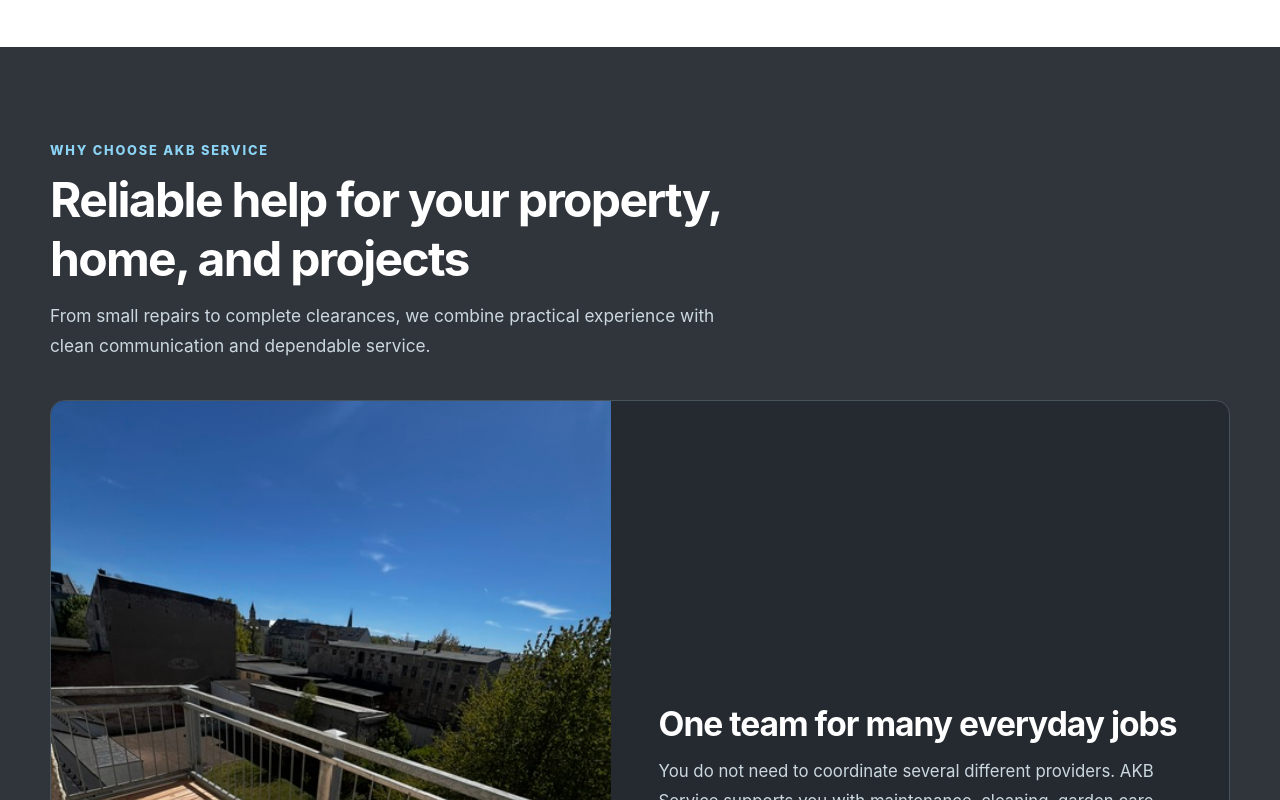
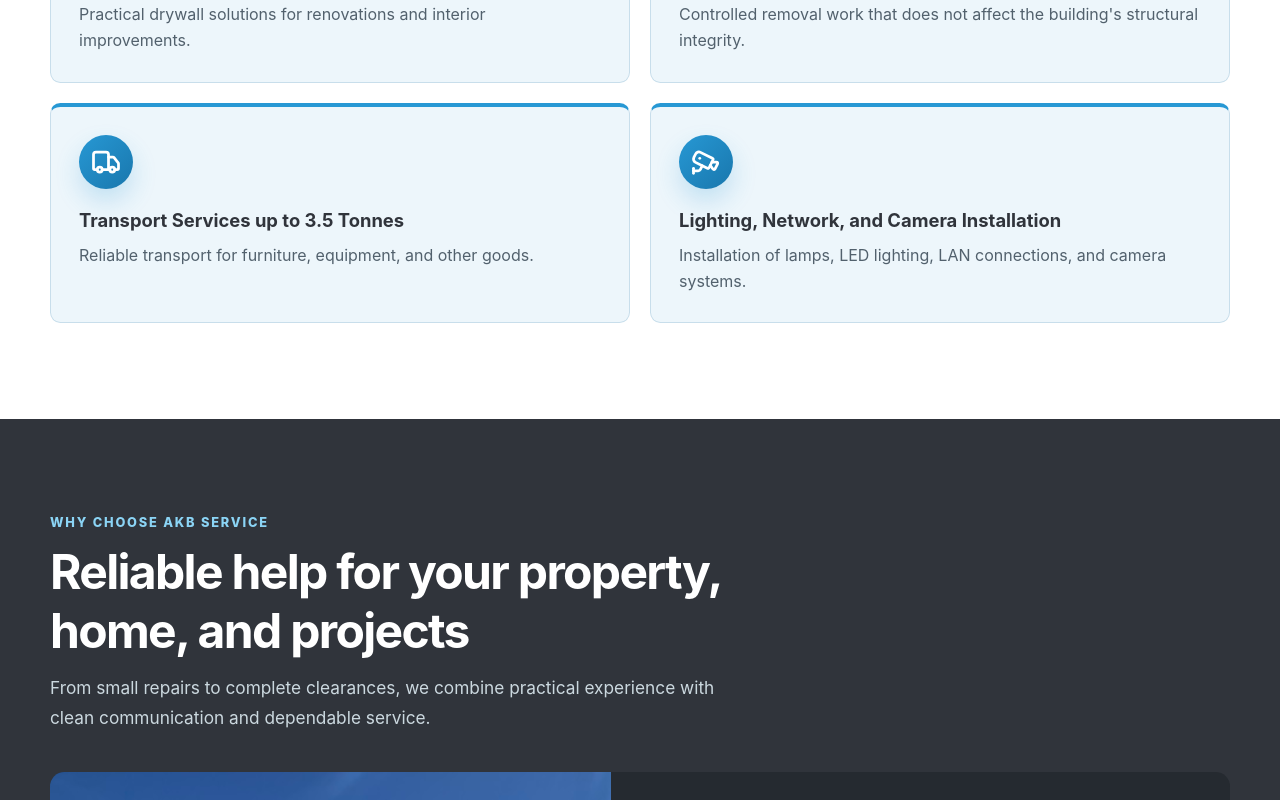
Before and after one commit to Samurai-Ebben/AKB, a React (Vite) app in the folder akb-website/: page / in a window 1280 px wide. Shown: the part 1840-2640 px from the top of the page. Built offline with nearby package versions, Linux system fonts and the light colour scheme.

Commit message:
icons to services

```diff
--- a/akb-website/package.json
+++ b/akb-website/package.json
@@ -11,6 +11,7 @@
   },
   "dependencies": {
     "i18next": "^26.3.3",
+    "lucide-react": "^1.24.0",
     "react": "^19.2.7",
     "react-dom": "^19.2.7",
     "react-i18next": "^17.0.8"
--- a/akb-website/src/App.css
+++ b/akb-website/src/App.css
@@ -211,14 +211,6 @@ main section {
   border-radius: 0.65rem;
 }
 
-.service-card-image {
-  display: block;
-  width: 100%;
-  aspect-ratio: 16 / 9;
-  object-fit: cover;
-  transition: transform 260ms ease;
-}
-
 .service-card.has-image:hover .service-card-image {
   transform: scale(1.025);
 }
@@ -237,6 +229,19 @@ main section {
   margin: 0;
   color: #52616d;
   line-height: 1.65;
+}
+
+.service-icon {
+  display: grid;
+  width: 3.4rem;
+  height: 3.4rem;
+  margin-bottom: 1.25rem;
+  place-items: center;
+  color: var(--color-white);
+  background:
+    linear-gradient(135deg, var(--color-primary), var(--color-primary-dark));
+  border-radius: 50%;
+  box-shadow: 0 12px 24px rgba(39, 152, 212, 0.22);
 }
 
 /* Work gallery */
@@ -433,7 +438,7 @@ main section {
 
 .why-grid {
   display: grid;
-  gap: 1.5rem;
+  gap: 1.2rem;
 }
 
 .why-card {
@@ -441,7 +446,7 @@ main section {
   grid-template-columns: minmax(0, 0.95fr) minmax(0, 1.05fr);
   overflow: hidden;
   background-color: #252a30;
-  border: 1px solid #49535c;
+  /* border: 1px solid #49535c; */
   border-radius: 0.9rem;
 }
 
--- a/akb-website/src/components/ServicesSection.jsx
+++ b/akb-website/src/components/ServicesSection.jsx
@@ -1,5 +1,31 @@
+import {
+  Wrench,
+  Sparkles,
+  Leaf,
+  PackageOpen,
+  Hammer,
+  Layers3,
+  Construction,
+  Pickaxe,
+  Truck,
+  Cctv,
+} from 'lucide-react'
+
 import SectionHeading from './SectionHeading'
-import { serviceIds, serviceImages } from '../data/services'
+import { serviceIds } from '../data/services'
+
+const serviceIcons = {
+  maintenance: Wrench,
+  stairwell: Sparkles,
+  garden: Leaf,
+  clearance: PackageOpen,
+  assembly: Hammer,
+  flooring: Layers3,
+  drywall: Construction,
+  demolition: Pickaxe,
+  transport: Truck,
+  technical: Cctv,
+}
 
 // Services grid.
 // Text comes from translation files. Images are matched automatically by service ID.
@@ -15,24 +41,20 @@ function ServicesSection({ t }) {
 
         <ul className="services-grid">
           {serviceIds.map((id) => {
-            const image = serviceImages[id]
+            const Icon = serviceIcons[id]
             const title = t(`services.items.${id}.title`)
 
             return (
-              <li className={`service-card${image ? ' has-image' : ''}`} key={id}>
-                {/* {image && (
-                  <img
-                    className="service-card-image"
-                    src={image}
-                    alt={t('services.imageAlt', { service: title })}
-                    loading="lazy"
-                  />
-                )} */}
-                <div className="service-card-content">
-                  <h3>{title}</h3>
-                  <p>{t(`services.items.${id}.description`)}</p>
-                </div>
-              </li>
+                <li className="service-card" key={id}>
+                  <div className="service-card-content">
+                    <div className="service-icon" aria-hidden="true">
+                      <Icon size={30} strokeWidth={2.2} />
+                    </div>
+
+                    <h3>{title}</h3>
+                    <p>{t(`services.items.${id}.description`)}</p>
+                  </div>
+                </li>
             )
           })}
         </ul>
```
Also changed, not shown: 1 other file (tests, documents, lock files or other folders).
